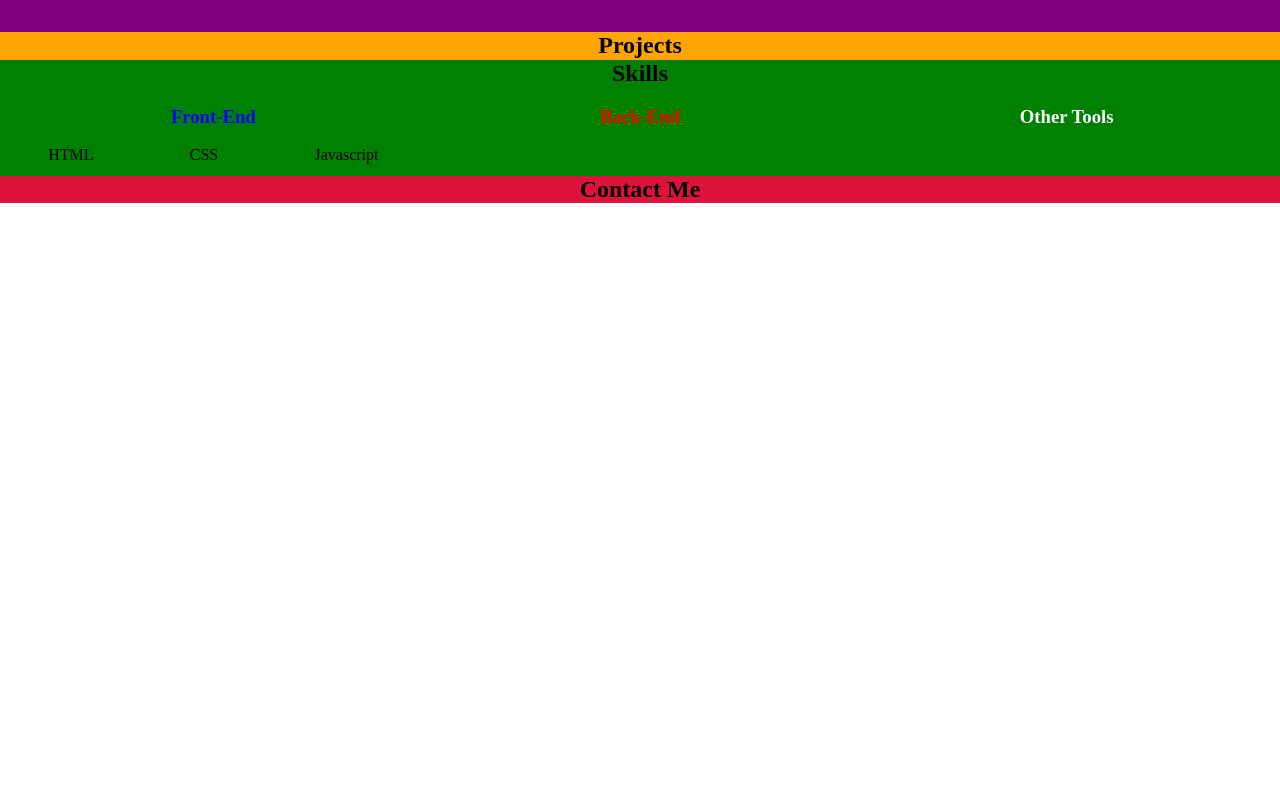
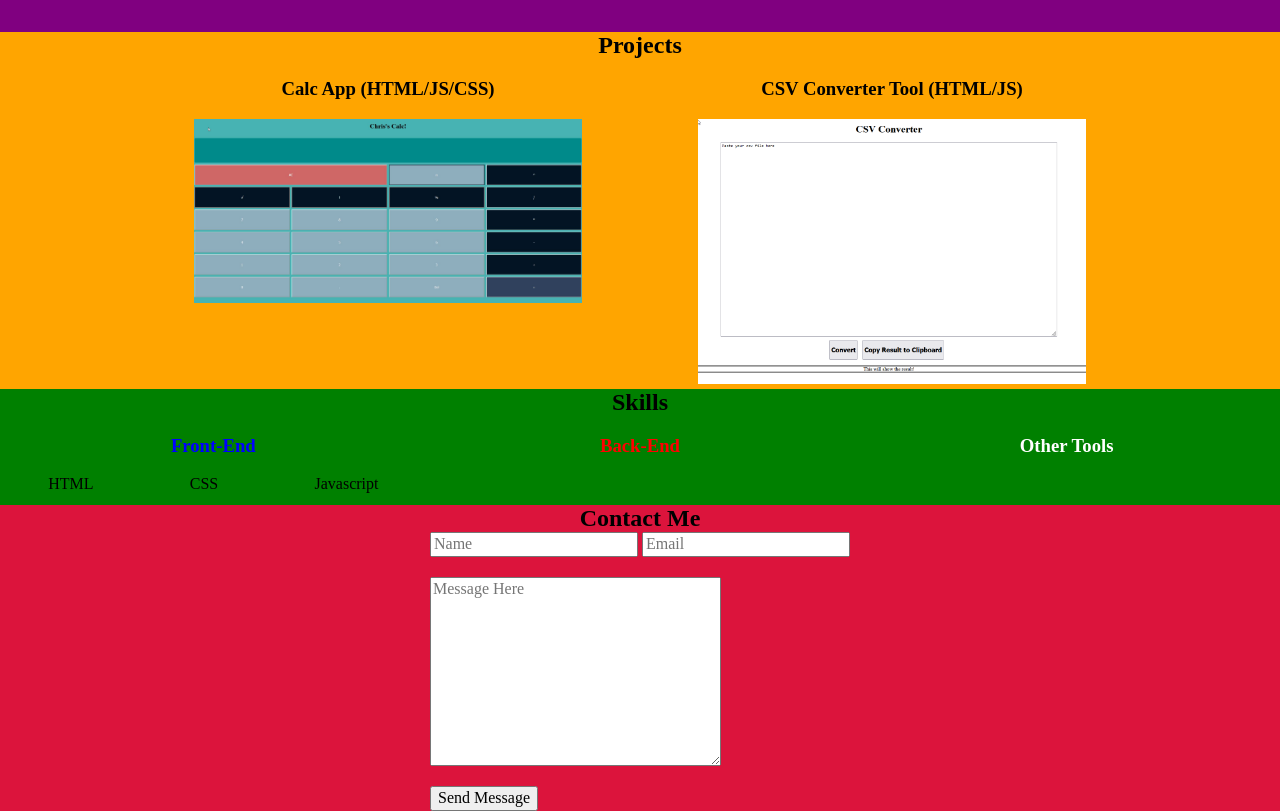
Before and after one commit to cmdarcy/portfolio_website, a plain HTML site: page index.html in a window 1280 px wide. Shown: the part 504-1315 px from the top of the page. Before the commit the page ends 800 px from the top, so only its background shows below. Drawn offline with Linux system fonts and the light colour scheme.

Commit message:
add initial structure and styling for projects, contact me sections

```diff
--- a/index.html
+++ b/index.html
@@ -47,6 +47,17 @@
 
         <section id="projects">
             <h2>Projects</h2>
+            <div id="all-projects-container">
+                <div class="project-container">
+                    <h3>Calc App (HTML/JS/CSS)</h3>
+                    <a href="#"><img src="./resources/images/calcAppFs.jpg" alt=""></a>
+                </div>
+                <div class="project-container">
+                    <h3>CSV Converter Tool (HTML/JS) </h3>
+                    <a href="#"><img src="./resources/images/csvUpdaterFS.png" alt=""></a>
+
+                </div>
+            </div>
         </section>
 
         <section id="skills">
@@ -69,6 +80,15 @@
 
         <section id="contact_me">
             <h2>Contact Me</h2>
+            <div id="form-container">
+                <form action="">
+                    <input type="text" name="name" id="name" placeholder="Name" required>
+                    <input type="text" name="email" id="email" placeholder="Email" required>
+                    <textarea name="" id="" cols="30" rows="10" placeholder="Message Here"></textarea>
+                    <input type="submit" value="Send Message">
+                </form>
+
+            </div>
         </section>
 
     </main>
--- a/styles.css
+++ b/styles.css
@@ -89,6 +89,25 @@ nav ul li {
     background-color: orange;
 }
 
+#all-projects-container {
+    display: grid;
+    grid-template-columns: repeat(2, 1fr);
+    column-gap: 5%;
+    width: 75%;
+    margin: auto;
+    justify-items: center;
+
+}
+
+.project-container {
+    text-align: center
+}
+.project-container img {
+    max-width: 85%;
+    height: auto;
+    margin: auto;
+}
+
 /* Skills */
 #skills {
     background-color: green;
@@ -145,6 +164,21 @@ nav ul li {
 #contact_me {
     background-color: crimson;
 }
+
+#form-container {
+    width: 100%;
+    display: flex;
+    justify-content: center;
+
+}
+
+textarea {
+    display: block;
+    margin-top: 20px;
+    margin-bottom: 20px;
+}
+
+
 /* Footer */
 footer {
     background-color: black;
```
Also changed, not shown: resources/images/calcAppFs.jpg (added), resources/images/csvUpdaterFS.png (added).
